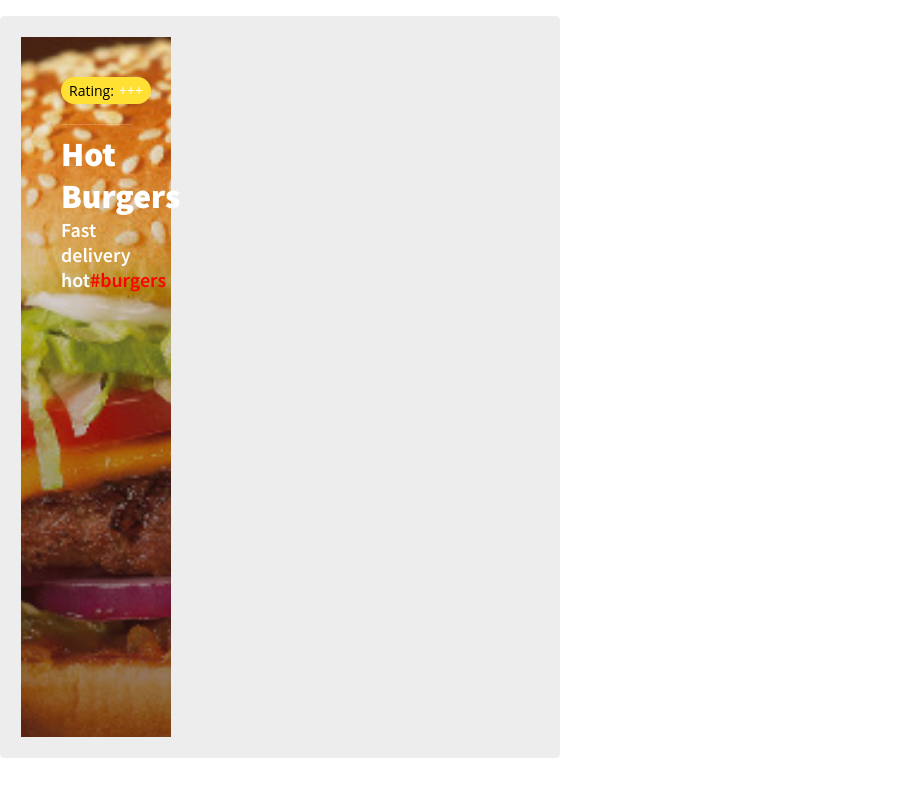
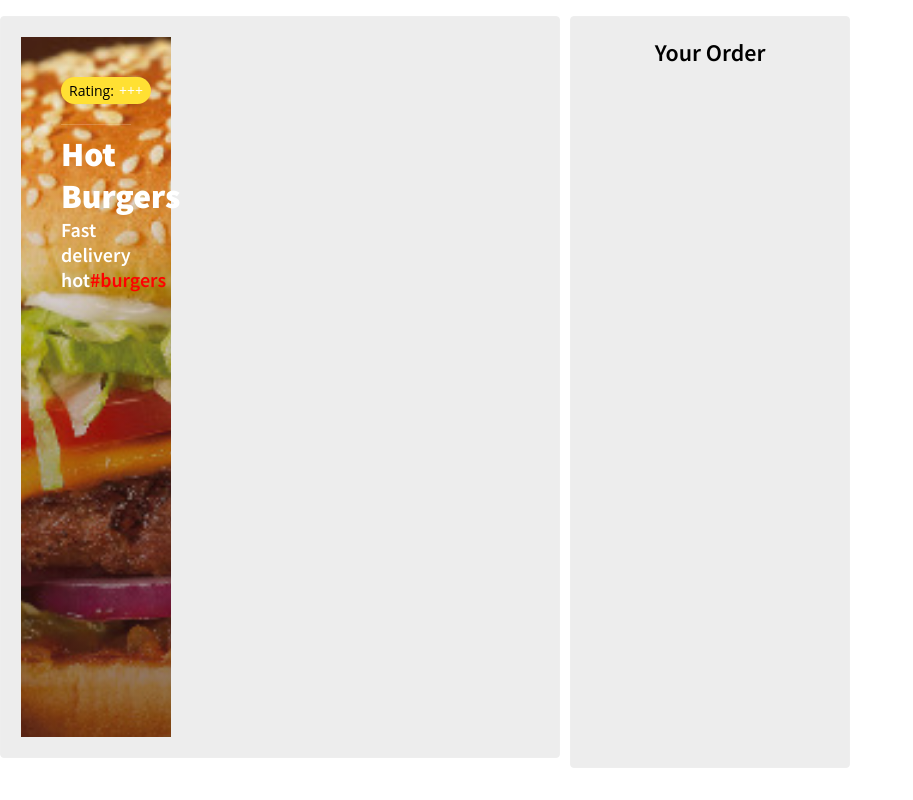
Before and after one commit to Bliqui/burgers_reactJS_caffe, a React (Create React App) app: page / in a window 1280 px wide. Shown: the whole page, without its empty margins (0-913 px from the left). Built offline with nearby package versions, Linux system fonts and the light colour scheme.

Commit message:
Add Order component

```diff
--- a/src/components/App.js
+++ b/src/components/App.js
@@ -1,5 +1,6 @@
 import React from "react";
 import Header from './Header';
+import Order from "./Order";
 
 class App extends React.Component {
     render() {
@@ -8,6 +9,7 @@ class App extends React.Component {
                 <div className={'menu-burger'}>
                     <Header />
                 </div>
+                <Order/>
             </div>
         )
     }
--- /dev/null
+++ b/src/components/Order.js
@@ -0,0 +1,13 @@
+import React from "react";
+
+class Order extends React.Component {
+    render() {
+        return(
+            <div className={'order-wrap'}>
+                <h2>Your Order</h2>
+            </div>
+        )
+    }
+}
+
+export default Order;
```
